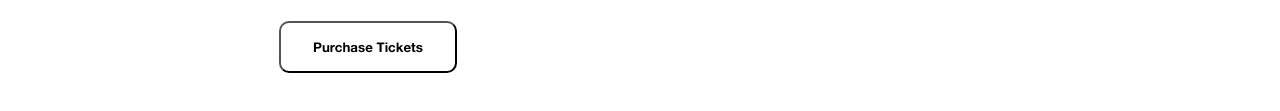
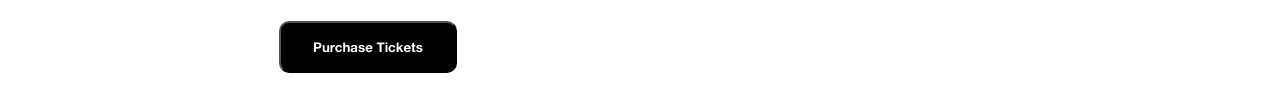
Before and after one commit to cel004/szg-clonerealorfake, a plain HTML site: page index.html in a window 1280 px wide. Shown: the part 609-720 px from the top of the page. Drawn offline with Linux system fonts and the light colour scheme.

Commit message:
Update style.css

```diff
--- a/style.css
+++ b/style.css
@@ -104,8 +104,8 @@ button {
     display: flex;
     justify-content: center;
     align-items: center;
-    background-color: rgba(255, 255, 255, 0);
-    color: rgb(0, 0, 0);
+    background-color: rgb(0, 0, 0);
+    color: rgb(255, 255, 255);
     border-radius: 10px;
     cursor: pointer;
     transition: background-color 0.2s ease-in-out, color 0.2s ease-in-out;
@@ -115,8 +115,8 @@ a {
 }
 
 button:hover {
-    background-color: #000000;
-    color: #ffffff;
+    background-color: #ffffff;
+    color: #000000;
 }
 
 @media (min-width: 575px) {
```
